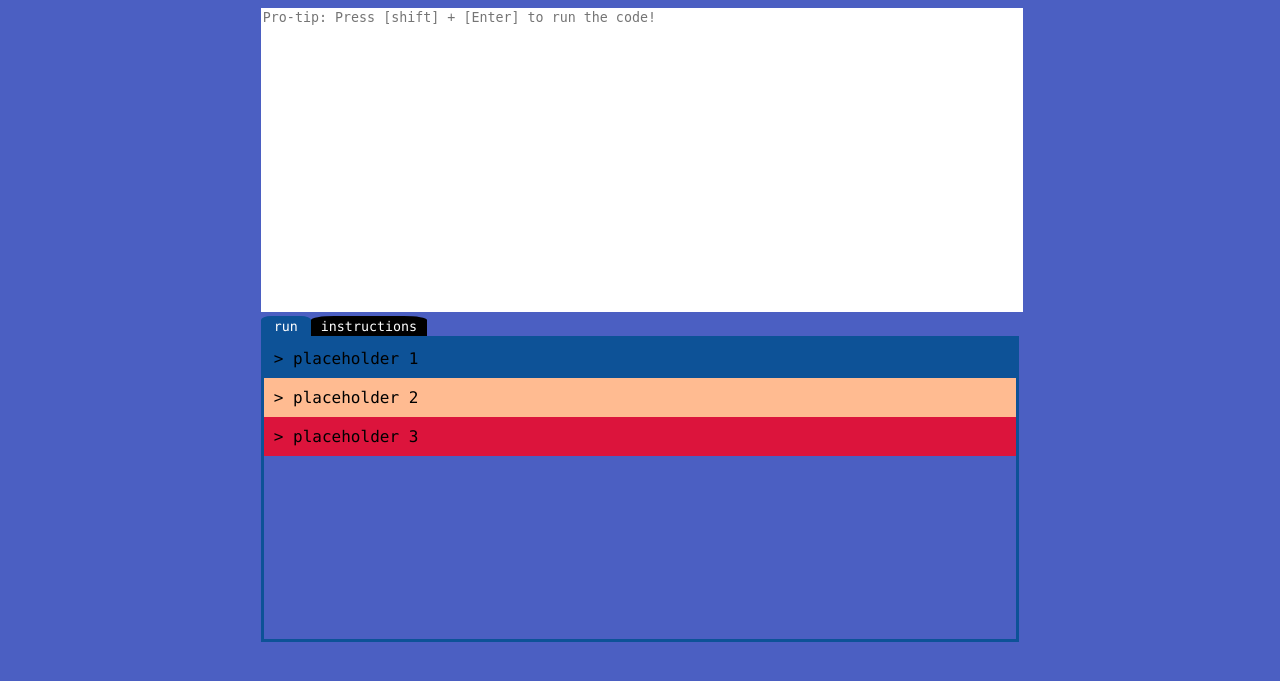
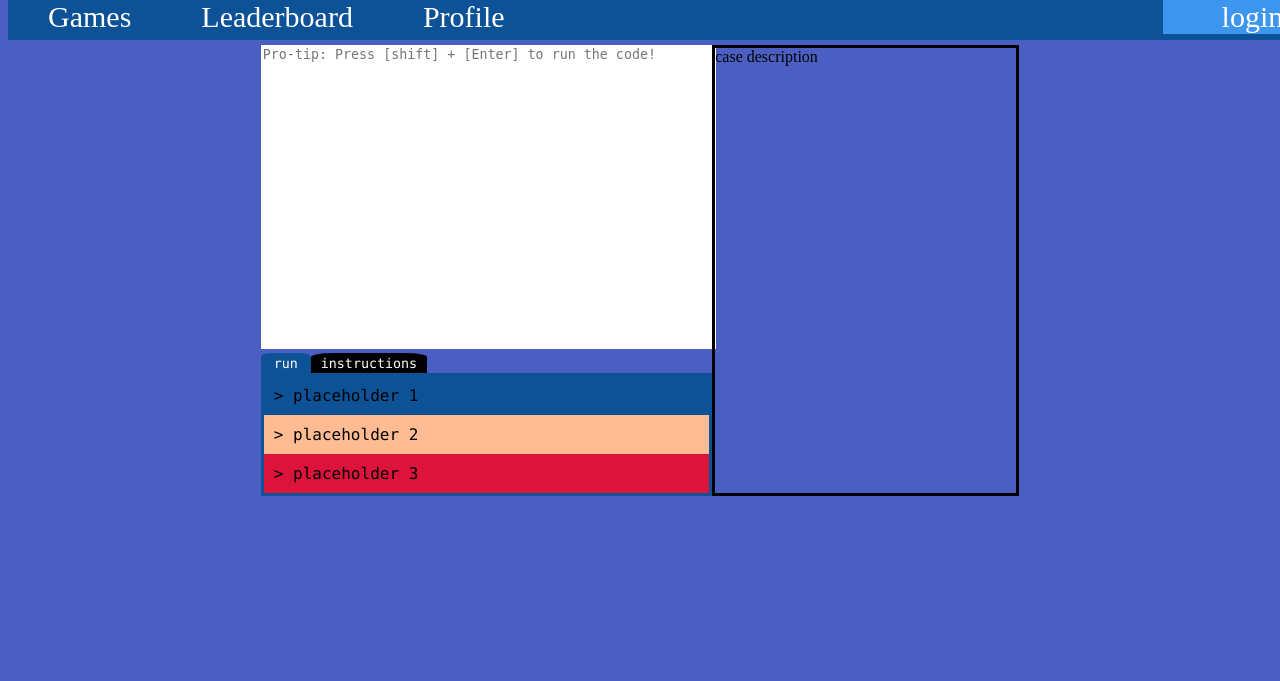
Before and after one commit to Markusgard/Python-Tester-Website-Basic, a Flask app: page /game in a window 1280 px wide. Shown: the top 681 px of the page. Run offline with Flask 3, Linux system fonts and the light colour scheme; some web fonts are replaced.

Commit message:
gamepage reform

```diff
--- a/app.py
+++ b/app.py
@@ -10,7 +10,7 @@ def index():
 
 @app.route("/game")
 def game():
-    with open("./SolEld/cases.json", "r") as data:
+    with open("cases.json", "r") as data:
         pdata = json.load(data)
         desc = pdata["1"]["description"]
         dset = pdata["1"]["dataset"]
@@ -35,7 +35,7 @@ def run():
 
         codeind = code.replace("\n", "\n    ")      #Adds indentation
 
-        with open("SolEld/username.py", "x") as codefile:
+        with open("username.py", "x") as codefile:
             codefile.write("import math\n")
             codefile.write("def usercode():\n")
             codefile.write(f"    {codeind}\n")
@@ -44,7 +44,7 @@ def run():
             import username
             reload(username)
         except Exception as error:
-            os.remove("SolEld/username.py")
+            os.remove("username.py")
             return "2> Invalid syntax!-10 points penalty"       #Exception for general errors
 
         try:
@@ -53,9 +53,9 @@ def run():
 
         #Possible errors
         except Exception as error:
-            os.remove("SolEld/username.py")
+            os.remove("username.py")
             return f"2> {error}! -10 points penalty"
-        os.remove("SolEld/username.py")
+        os.remove("username.py")
 
 
         return str("0> " + str(result))
--- a/static/style.css
+++ b/static/style.css
@@ -106,27 +106,32 @@ background-color: rgb(77, 87, 177);
 /* Gamepage */
 
 #app {
-  height: 90%;
+  height: 90vh;
   margin-right: 0;
+  margin-bottom: 0;
 }
 #console {
   border: solid #0d5297;
-  height: 300px;
+  /* height: 300px; */
   overflow: auto;
   margin-right: 0;
+  margin-bottom: 0;
 }
 #rulesWindow {
   background-color: black;
   color: white;
+  overflow: auto;
   overflow-wrap: break-word;
   padding: 10px;
-  height: 300px;
+  height: 285px;
   overflow: auto;
   margin-right: 0;
 }
 #gameMain {
+  margin-top: 45px;
   padding-left: 20%;
   padding-right: 20%;
+  margin-bottom: 0;
 }
 #pyarea {
   width: 100%;
@@ -155,6 +160,19 @@ background-color: rgb(77, 87, 177);
   border-top-right-radius: 20%;
   border-top-left-radius: 20%;
 }
+#gameDiv {
+  display: flex;
+  flex-direction: row-reverse;
+  margin-bottom: 0;
+}
+#codeArea {
+  width: 60%;
+}
+#caseDesc {
+  width: 40%;
+  margin-bottom: 0;
+  border: solid;
+}
 
 .itemGood {
   background-color: #0d5297;
--- a/templates/gamepage.html
+++ b/templates/gamepage.html
@@ -5,17 +5,31 @@
     <meta name="viewport" content="width=device-width, initial-scale=1.0">
     <title>Document</title>
     <link rel="stylesheet" href="/static/style.css">
-    <script src="/static/gpcode.js"></script>
     <script src="https://unpkg.com/vue@3/dist/vue.global.js"></script>
 </head>
 <body>
+    <header id="header">
+        <nav>
+            <ul id="navbaritems">
+                <li>Games<a href="games.html"></a></li>
+                <li>Leaderboard<a href="leaderboard.html"></a></li>
+                <li>Profile</li>
+                <li id="login">login</li>
+            </ul>
+        </nav>
+    </header>
     <main id="gameMain">
         <div id="app">
-            <div v-if="gameStarted">                    <!-- MINOR BUG: 100% width overflows in both textarea & console -->
+            <div id="gameDiv" v-if="gameStarted">                    <!-- MINOR BUG: 100% width overflows in both textarea & console -->
+                <div id="caseDesc">
+                    case description
+                </div>
+                <div id="codeArea">
                     <form action="" method="POST">
                         <textarea name="pyarea" id="pyarea" cols="60" rows="20" v-on:keydown.tab.prevent="indentation"
                         placeholder="Pro-tip: Press [shift] + [Enter] to run the code!"
-                    v-on:keydown.shift.enter.prevent="runCode"></textarea>
+                        v-on:keydown.shift.enter.prevent="runCode"
+                        v-on:keydown.ctrl.v.prevent=""></textarea>
                         <input type="button" id="runbutton" v-on:click="runCode" value="run">
                         <input type="button" id="rulesbutton" v-on:click="displayRules" value="instructions">
                     </form>
@@ -39,6 +53,7 @@
                     <!-- BUG: Div doesn't stay scrolled at the bottom. -->
                     <div id="console" v-else>
                         <p v-bind:class="item[0]" v-for="item in consoleItems">[[ item[1] ]]</p>
+                    </div>
                 </div>
             </div>
             <div v-else>
```
Lines whose indentation alone changed are shown as unchanged.
